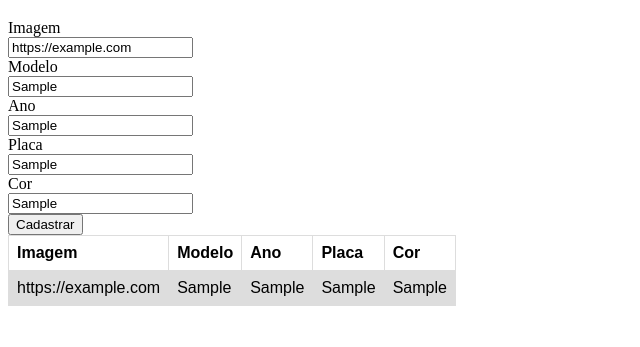
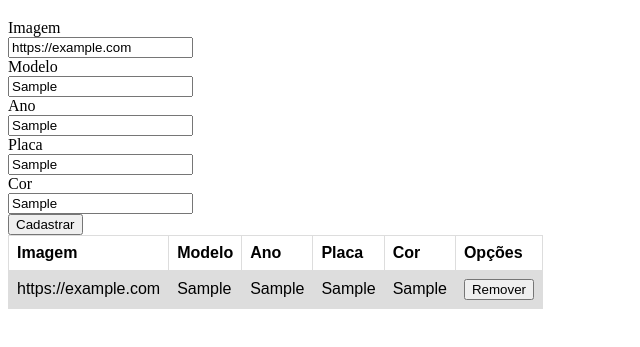
Before and after one commit to TiagoHasuda/javascriptCarChallenge, a plain HTML site: page index.html in a window 1280 px wide. Both pictures are taken after typing "https://example.com", "Sample", "Sample", "Sample", "Sample" into the empty fields and a click on the button "Cadastrar". Shown: the part 79-426 px from the top of the page, without its empty margins (0-640 px from the left). Drawn offline with Linux system fonts and the light colour scheme.

Commit message:
Added remove button

```diff
--- a/29-javascript-tiago-grossi-hasuda.js
+++ b/29-javascript-tiago-grossi-hasuda.js
@@ -99,13 +99,25 @@
       newPlate.innerText = $plate.get().value;
       var newColor = doc.createElement('td');
       newColor.innerText = $color.get().value;
+      var newRemove = doc.createElement('td');
+      var newBtn = doc.createElement('button');
+      newBtn.textContent = 'Remover';
+      newBtn.addEventListener('click', removeCar, false);
+      newRemove.appendChild(newBtn);
+
       newRow.appendChild(newImg);
       newRow.appendChild(newModel);
       newRow.appendChild(newYear);
       newRow.appendChild(newPlate);
       newRow.appendChild(newColor);
+      newRow.appendChild(newRemove);
       newCar.appendChild(newRow);
       return newCar;
+    }
+
+    function removeCar() {
+      var $car = this.parentNode.parentNode;
+      $carTable.get().removeChild($car);
     }
 
     initApp();
--- a/index.html
+++ b/index.html
@@ -43,6 +43,7 @@
       <th>Ano</th>
       <th>Placa</th>
       <th>Cor</th>
+      <th>Opções</th>
     </tr>
   </table>
 
```
